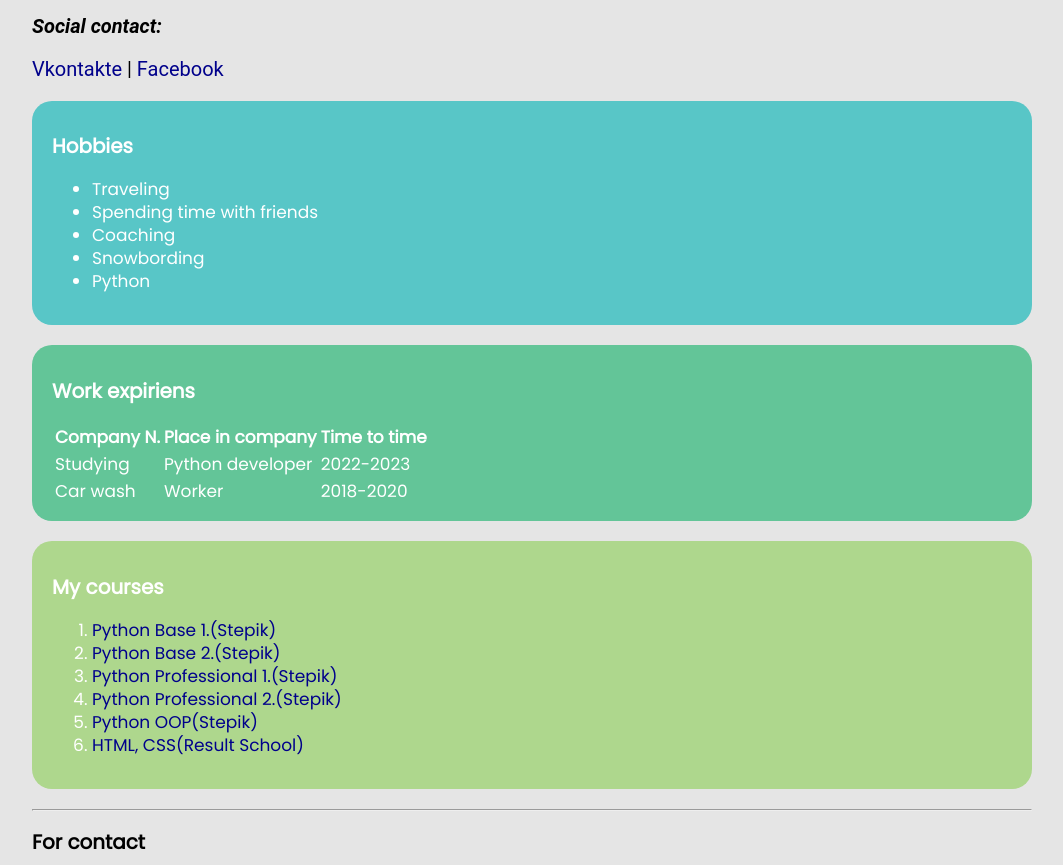
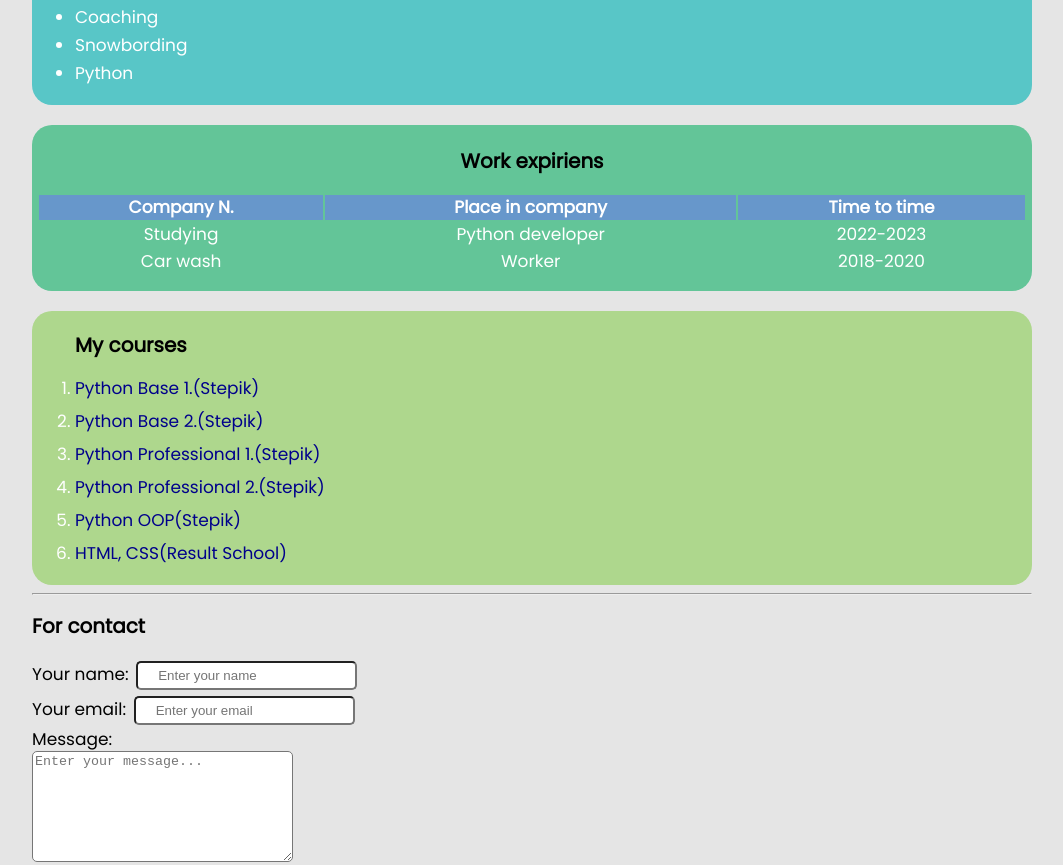
Before and after one commit to Vadzimdi/resume2.0, a plain HTML site: page index.html in a window 1280 px wide. Shown: the part 471-1336 px from the top of the page, without its empty margins (108-1171 px from the left). Drawn offline with Linux system fonts and the light colour scheme.

Commit message:
Update index3.css
added .inline element

```diff
--- a/index3.css
+++ b/index3.css
@@ -7,11 +7,16 @@ body {
     font-weight: normal;
     line-height: 23px;
     background: #E5E5E5;
+}
+.inline {
+width: 44%;
+display: inline-block;
+}
 
-}
 .header {
     font-size: 20px;
     font-family: Roboto;
+
 }
 
 .card-1 {
@@ -44,7 +49,7 @@ padding-top: 30px;
 }
 
 .avatar {
-width: 400px;
+width: 350px;
 border-radius: 10px;
 box-shadow: 8px 8px 14px rgba(0, 0, 0, 0.25)
 
@@ -83,3 +88,58 @@ margin: 3px;
 .mes {
 border-radius: 5px;
 }
+
+.card-3 li {
+margin-bottom: 10px;
+}
+
+.card-3  {
+margin: 0;
+padding: 3px;;
+border: 0;
+
+}
+.card-3 h3{
+margin-left: 40px;
+color: black;
+}
+
+.card-1 {
+margin: 0;
+padding: 3px;
+border: 0;
+margin-bottom: 20px;
+}
+
+.card-1 h3{
+margin-left: 37px;
+color: black;
+}
+
+.card-1 li {
+margin-bottom: 5px;
+}
+
+.card-2 {
+padding: 5px;
+margin-bottom: 20px;
+padding-bottom: 15px;
+}
+
+.card-2 h3{
+text-align: center;
+color: black;
+}
+
+
+.table {
+width: 100%;
+}
+
+.table td {
+text-align: center;
+}
+
+.table th:nth-child(1), th:nth-child(2), th:nth-child(3) {
+background: #6797CB;
+}
```
